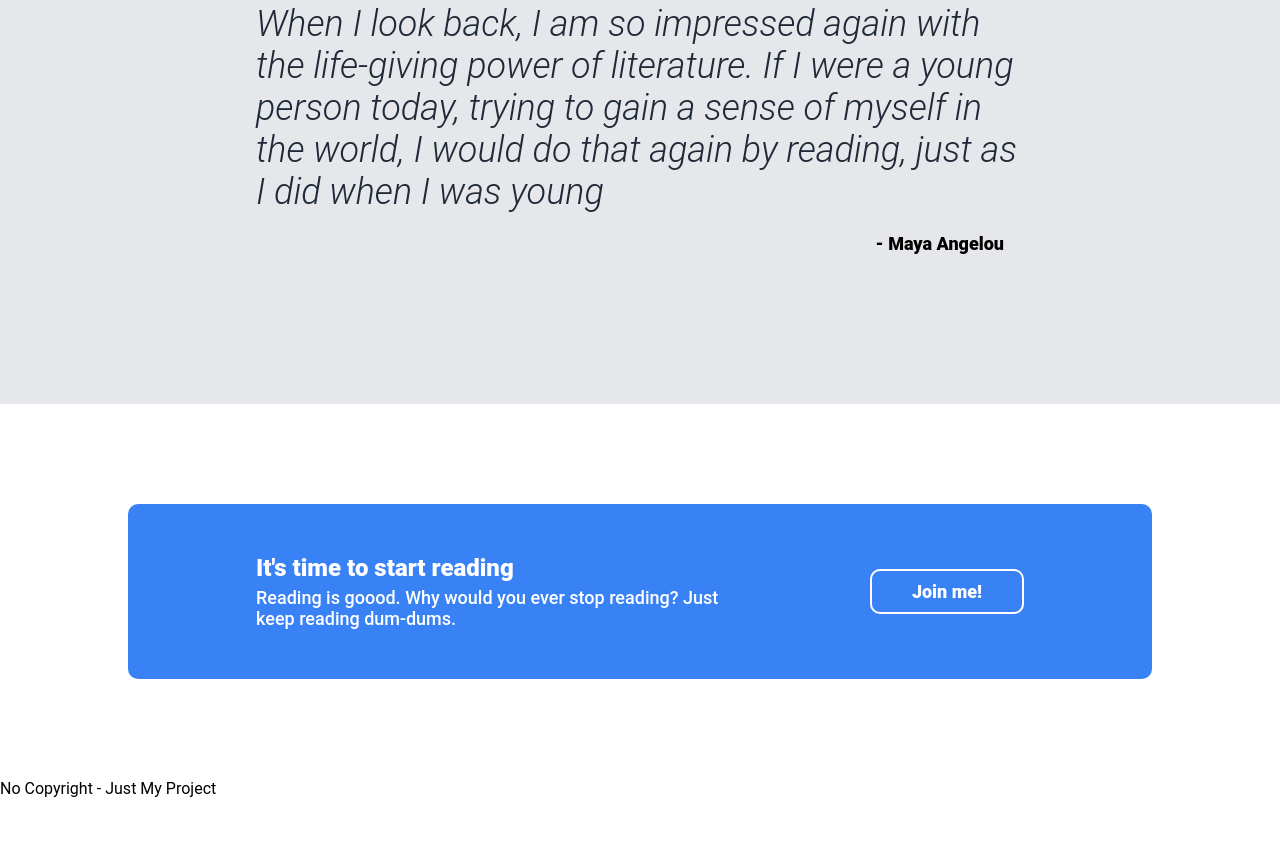
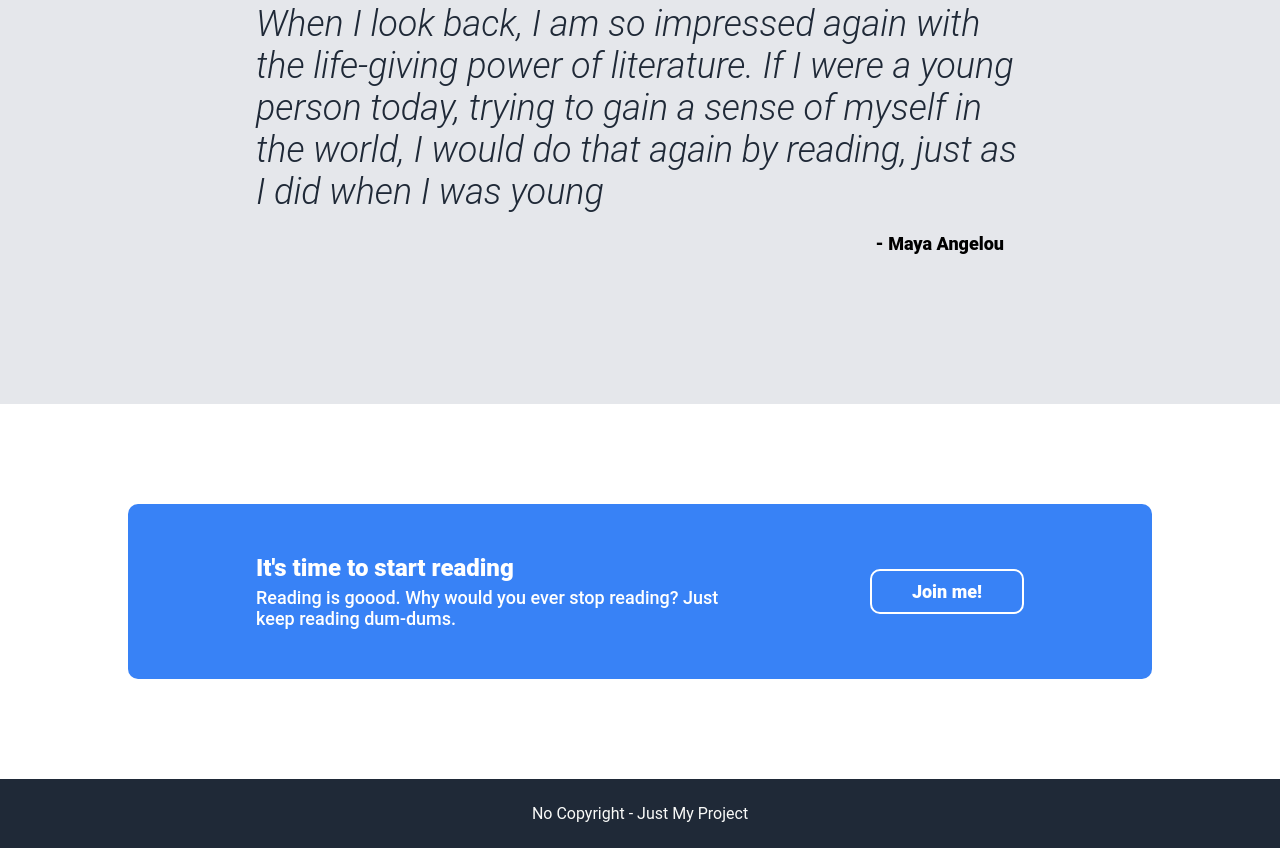
Before and after one commit to vishaksregu/vis-reads, a plain HTML site: page index.html in a window 1280 px wide. Shown: the part 1214-2062 px from the top of the page. Before the commit the page ends 2012 px from the top, so only its background shows below. Drawn offline with Linux system fonts and the light colour scheme.

Commit message:
Add footer

```diff
--- a/styles.css
+++ b/styles.css
@@ -206,3 +206,13 @@ text-decoration: none;
     font-size:18px;
     align-self: center;
 }
+
+/* Footer */
+
+.footer{
+    color:#f9faf8;
+    margin:0px;
+    padding:25px 20px;
+    background-color: #1F2937;
+    text-align: center;
+}
```
